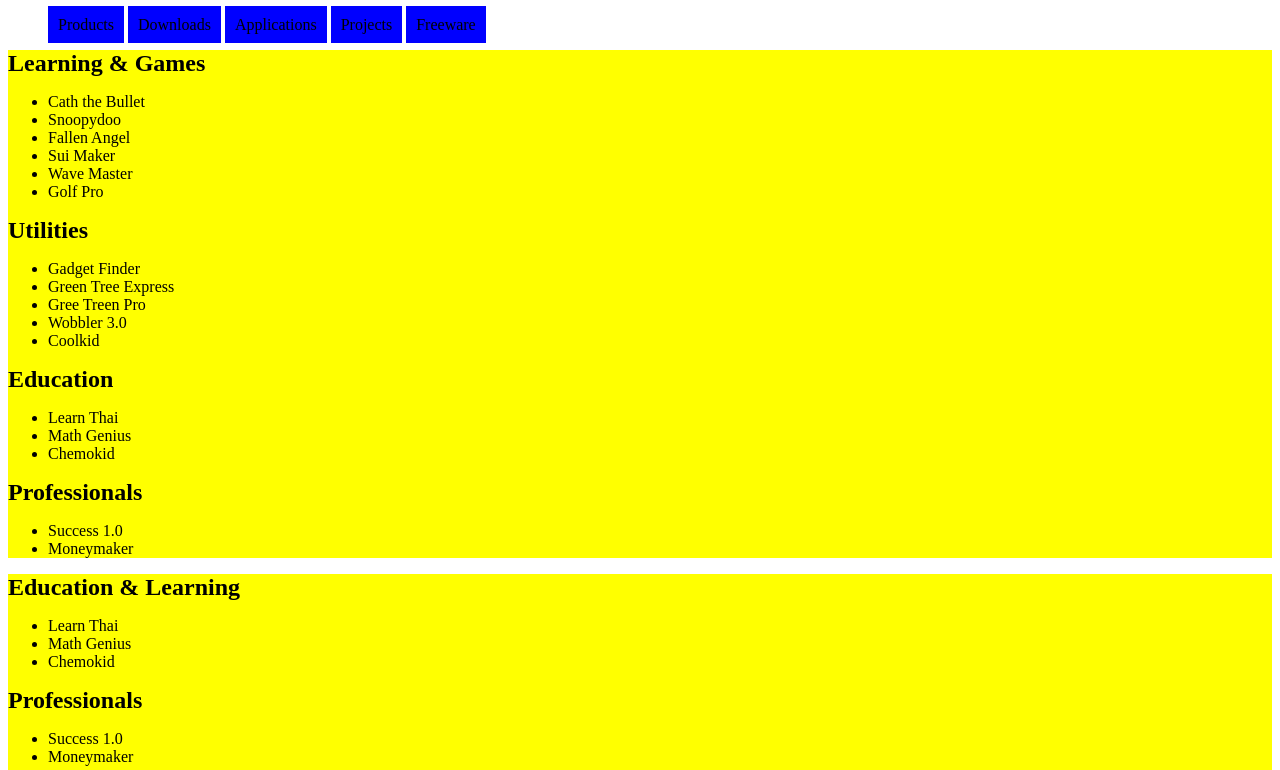
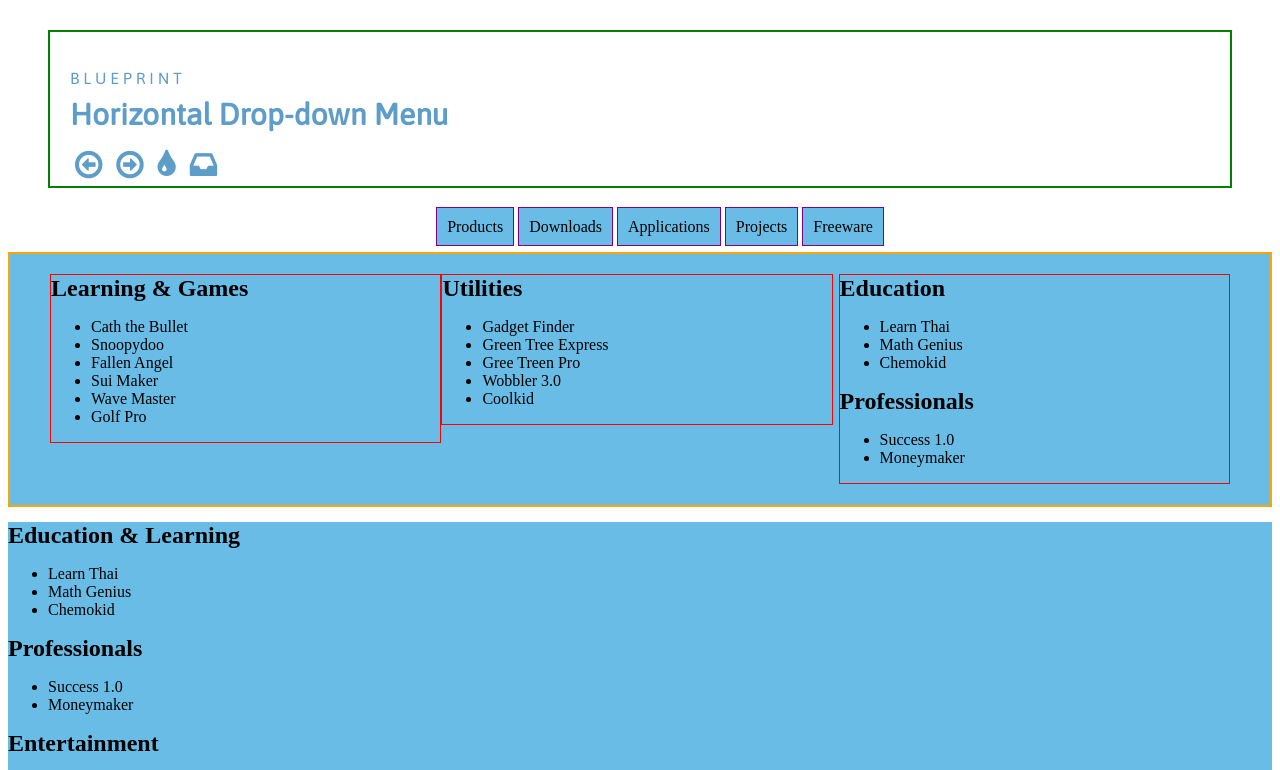
Before and after one commit to kimkvn/TIY-Assignments, a plain HTML site: page HTML_CSS/20-wire-it-up/horizontalmenu.html in a window 1280 px wide. Shown: the top 770 px of the page. Drawn offline with Linux system fonts and the light colour scheme; a web font is replaced by a local one.

Commit message:
formatting for horizontal dropdown menu

```diff
--- /dev/null
+++ b/HTML_CSS/20-wire-it-up/horizontalmenu-style.css
@@ -0,0 +1,110 @@
+<style>
+
+  html, body, div, span, applet, object, iframe,
+  h1, h2, h3, h4, h5, h6, p, blockquote, pre,
+  a, abbr, acronym, address, big, cite, code,
+  del, dfn, em, img, ins, kbd, q, s, samp,
+  small, strike, strong, sub, sup, tt, var,
+  b, u, i, center,
+  dl, dt, dd, ol, ul, li,
+  fieldset, form, label, legend,
+  table, caption, tbody, tfoot, thead, tr, th, td,
+  article, aside, canvas, details, embed,
+  figure, figcaption, footer, header, hgroup,
+  menu, nav, output, ruby, section, summary,
+  time, mark, audio, video {
+    margin: 0;
+    padding: 0;
+    border: 0;
+    vertical-align: baseline;
+    }
+
+  header{
+    border: solid 2px green;
+    padding: 20px 20px 0 20px;
+    margin: 30px 40px 30px 40px;
+    font-family: 'Asap', sans-serif;
+    line-height: 20px;
+    color: #5E9DC8;
+  }
+
+  header h1{
+    font-size: 30px;
+    /*border: 1px solid red;*/
+    margin-bottom: 20px;
+    margin-top: 5px;
+  }
+
+  /*#header nav{
+    border: 1px orange solid;
+  }*/
+
+  header nav a{
+    align: right;
+    display: ;
+    /*border: solid 1px blue;*/
+    margin: 5px;
+    text-decoration: none;
+    color: #5E9DC8;
+  }
+
+
+  section {
+    background-color: #69BCE6;
+    margin: 15px 0 10px 0;
+  }
+
+  section h1{
+    margin: 0;
+  }
+
+  .tabs ul{
+    /*border: 1px solid red;*/
+    text-align: center;
+  }
+
+  .tabs li{
+    border: 1px solid purple;
+    display: inline;
+    background-color: #69BCE6;
+    padding: 10px;
+    float: center;
+    margin-right:0;
+    margin-left:0;
+  }
+
+  #products{
+    border: 2px solid orange;
+    padding: 20px 40px 80px 40px;
+  }
+  #products1{
+    float: left;
+    width: 33%;
+    border: 1px solid red;
+  }
+  #products2{
+    display: inline-block;
+    width: 33%;
+    border: 1px solid red;
+  }
+  #products3{
+    float: right;
+    width: 33%;
+    border: 1px solid red;
+  }
+
+
+/*
+  .clearfix{
+    zoom: 1;
+  }
+  .clearfix:before .clearfix:after{
+    content: "\0020";
+    display: block;
+    height:0
+  }
+  .clearfix:after{
+    clear: both;
+  }*/
+
+</style>
--- a/HTML_CSS/20-wire-it-up/horizontalmenu.html
+++ b/HTML_CSS/20-wire-it-up/horizontalmenu.html
@@ -16,29 +16,25 @@
 <html
 <head>
 
-<style>
-
-
-
-
-section {
-  background-color: yellow;
-}
-section h1{
-  margin: 0;
-}
-.tabs li{
-  display: inline;
-  background-color: blue;
-  padding: 10px;
-  /*margin: 0 5px 0 5px;*/
-}
-
-</style>
+<link rel="stylesheet" type="text/css" href="horizontalmenu-style.css">
+<link href="http://maxcdn.bootstrapcdn.com/font-awesome/4.2.0/css/font-awesome.min.css" rel="stylesheet">
+<link href='http://fonts.googleapis.com/css?family=Asap: 700, 400' rel='stylesheet' type='text/css'>
+<link href='http://fonts.googleapis.com/css?family=Merriweather-Sans: 700, 400' rel='stylesheet' type='text/css'>
 
 </head>
 
 <body>
+  <header>
+    <p>B L U E P R I N T</p><???unicode ? icon WITH HOVER that displays info about Blueprints<???>
+    <h1>Horizontal Drop-down Menu</h1>
+
+    <nav>
+      <a class="fa fa-arrow-circle-o-left fa-2x" href="http://tympanus.net/Blueprints/ScrollingLayout/"></a><? hover text: previous Blueprint>
+      <a class="fa fa-arrow-circle-o-right fa-2x" href="http://tympanus.net/Blueprints/HorizontalSlideOutMenu/"></a><? hovertext: next Blueprint>
+      <a class="fa fa-tint fa-2x" href="http://tympanus.net/codrops/?p=14941"></a><? hovertext: back to the Codrops article>
+      <a class="fa fa-inbox fa-2x" href="http://tympanus.net/codrops/category/blueprints/"></a><? hovertext: Blueprints archive>
+    </nav>
+  </header>
   <nav class="tabs">
     <ul>
       <li>Products</li>
@@ -50,6 +46,7 @@
   </nav>
 
   <section id="products">
+    <div id="products1" class="clearfix">
       <h1>Learning & Games</h1>
         <ul>
           <li>Cath the Bullet</li>
@@ -59,7 +56,8 @@
           <li>Wave Master</li>
           <li>Golf Pro</li>
         </ul>
-
+    </div>
+    <div id="products2" class="clearfix">
         <h1>Utilities</h1>
           <ul>
             <li>Gadget Finder</li>
@@ -68,19 +66,20 @@
             <li>Wobbler 3.0</li>
             <li>Coolkid</li>
           </ul>
-
+    </div>
+    <div id="products3" class="clearfix">
         <h1>Education</h1>
           <ul>
             <li>Learn Thai</li>
             <li>Math Genius</li>
             <li>Chemokid</li>
           </ul>
-
         <h1>Professionals</h1>
           <ul>
             <li>Success 1.0</li>
             <li>Moneymaker</li>
           </ul>
+    </div>
   </section>
 
   <section id="downloads">
@@ -118,7 +117,7 @@
       </ul>
   </section>
 
-  <section id="applications">
+<!--  <section id="applications">
     <h1>Learning & Games</h1>
       <ul>
         <li>Snoopydoo</li>
@@ -200,7 +199,7 @@
         <li>Catch The Bullet</li>
         <li>Golf Pro</li>
       </ul>
-  </section>
+  </section> -->
 
 
 
```
Lines whose indentation alone changed are shown as unchanged.
